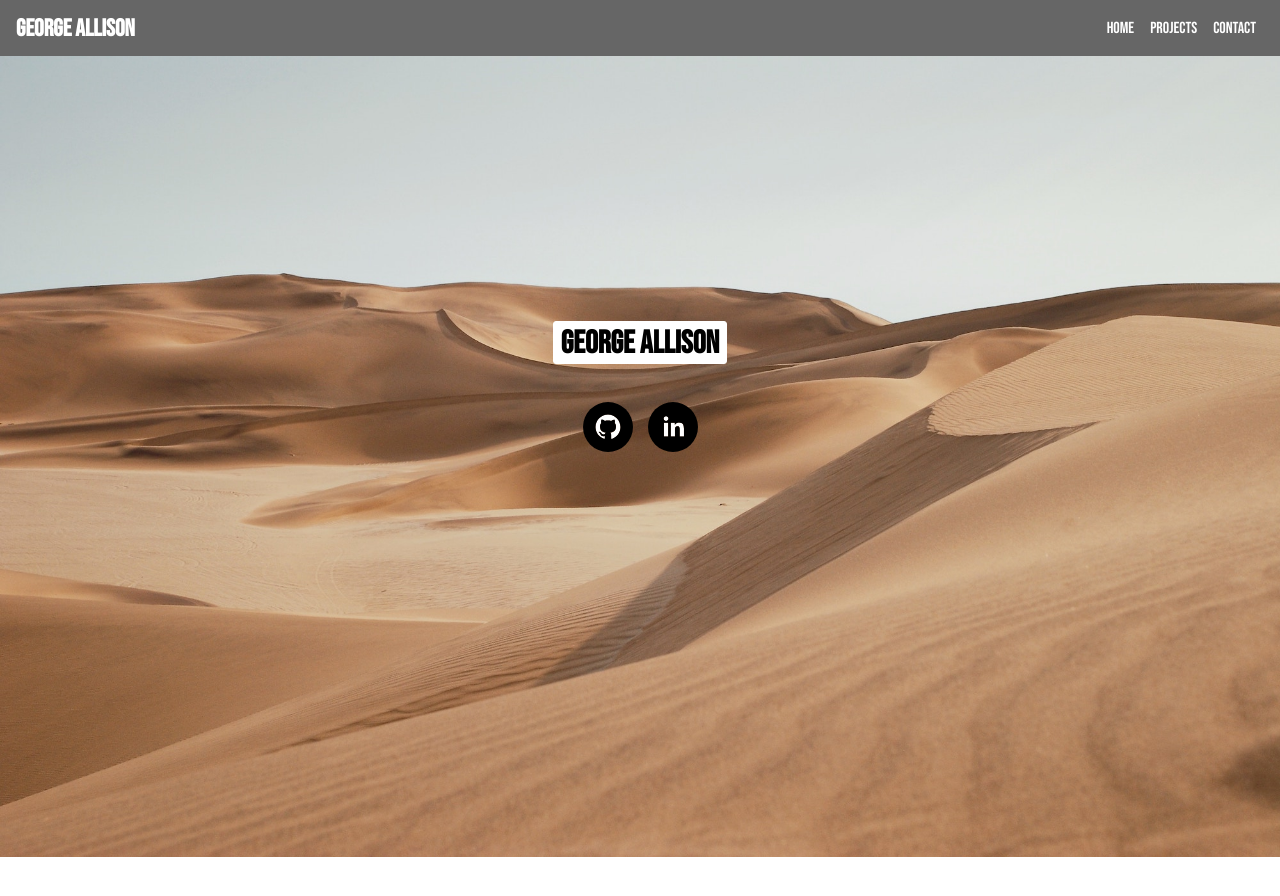
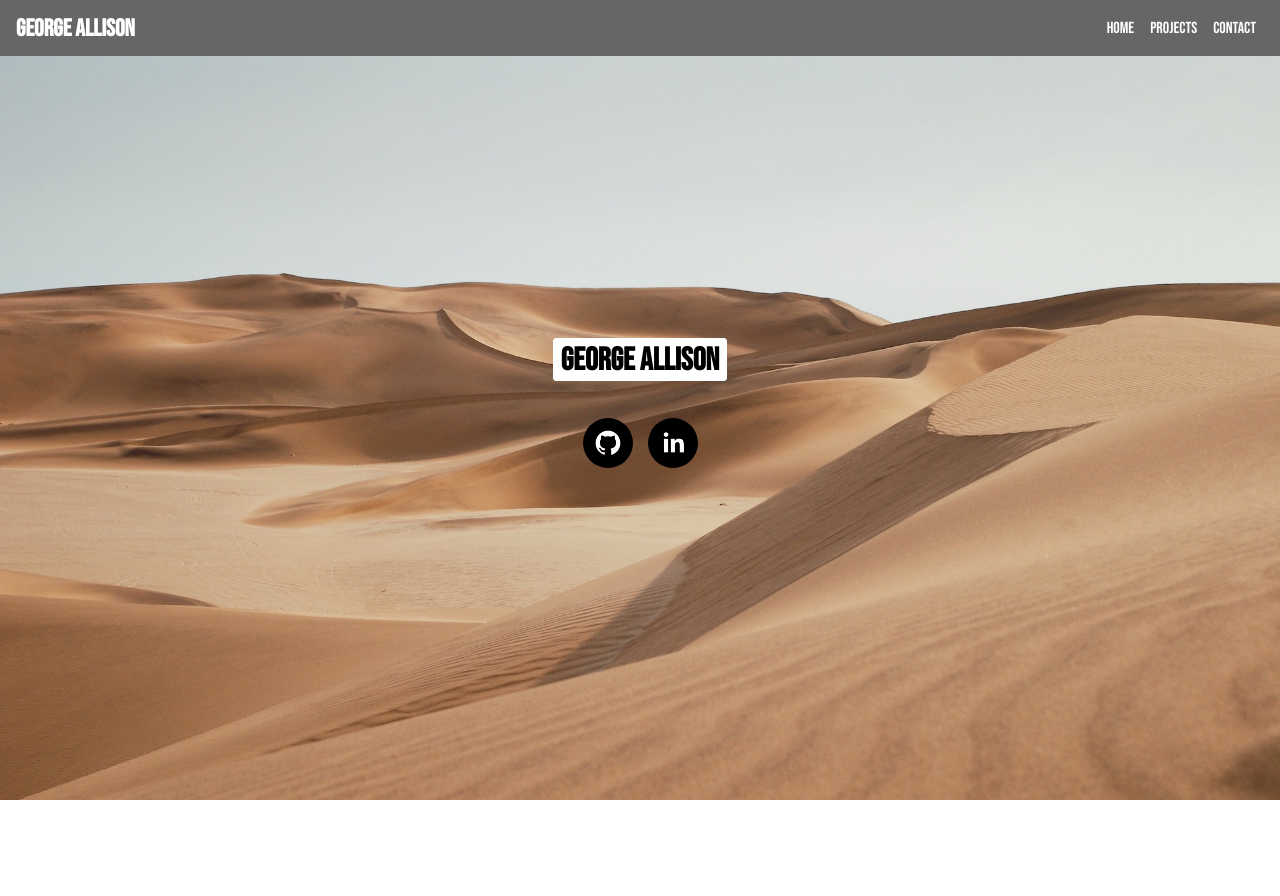
Before and after one commit to joji-harada/portfolio, a React (Create React App) app: page / in a window 1280 px wide. Shown: the top 896 px of the page. After the commit the page ends 800 px from the top, so only its background shows below. Built offline with nearby package versions, Linux system fonts and the light colour scheme.

Commit message:
fixed viewheight

```diff
--- a/src/components/CenterContent/CenterContent.css
+++ b/src/components/CenterContent/CenterContent.css
@@ -1,9 +1,18 @@
+
+
 .centerContent{
     display: flex;
     align-items: center;
     justify-content: center;
     flex-direction: column;
-    margin-top: 300px;
+    height: 100vh;
+}
+
+.centerContent h1{
+    border: white solid 1px;
+    background-color: white;
+    padding: 2px 7px 0 7px;
+    border-radius: 3px;
 }
 
 .centerList{
@@ -18,12 +27,3 @@
 .centerList li{
     margin-right: 15px;
 }
-
-@media (max-width: 1439px){
-    .centerContent h1{
-        border: white solid 1px;
-        background-color: white;
-        padding: 2px 7px 0 7px;
-        border-radius: 3px;
-    }
-}
--- a/src/components/CenterContent/CenterContent.js
+++ b/src/components/CenterContent/CenterContent.js
@@ -3,6 +3,7 @@ import './CenterContent.css';
 import { SocialIcon } from 'react-social-icons';
 
 const CenterContent = props => (
+    <div className="centerMe">
         <div className="centerContent">
             <h1>GEORGE ALLISON</h1>
             <ul className="centerList">
@@ -10,6 +11,7 @@ const CenterContent = props => (
                 <li><SocialIcon url="https://www.linkedin.com/in/george-allison-728975139/" bgColor="#000" fgColor="#fff" /></li>
             </ul>
         </div>
+    </div>
 );
 
 export default CenterContent;
```
Lines whose indentation alone changed are shown as unchanged.
